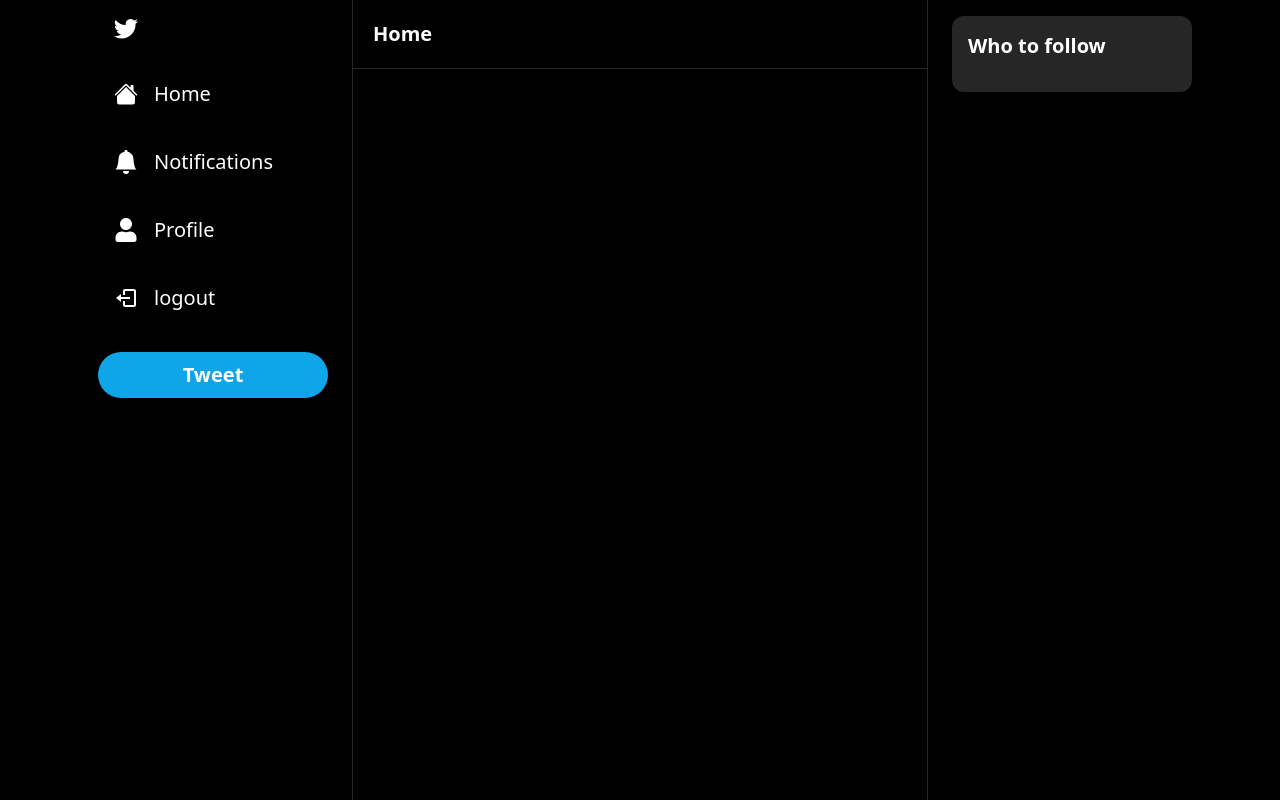
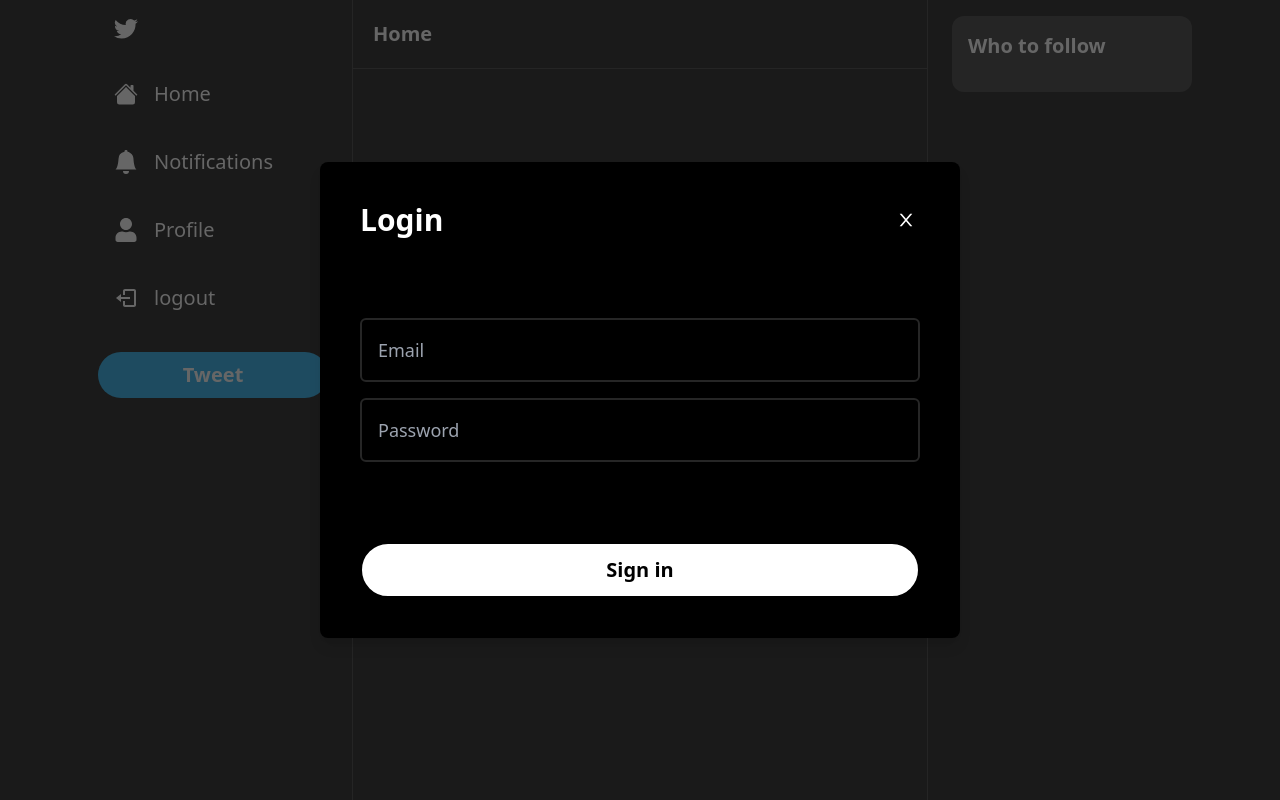
Before and after one commit to ParsaPeikani/twitter_clone, a Next.js app: page / in a window 1280 px wide. Built offline with nearby package versions, Linux system fonts and the light colour scheme.

Commit message:
Adding login modal without sign-in functionality yet

```diff
--- a/components/hooks/userLoginModal.tsx
+++ b/components/hooks/useLoginModal.tsx
@@ -7,7 +7,7 @@
 }
 
 const useLoginModal = create<LoginModalStore>((set) => ({
-  isOpen: false,
+  isOpen: true,
   onOpen: () => set({ isOpen: true }),
   onClose: () => set({ isOpen: false }),
 }));
--- /dev/null
+++ b/components/modals/LoginModal.tsx
@@ -0,0 +1,55 @@
+import { useCallback, useState } from "react";
+import useLoginModal from "../hooks/useLoginModal";
+import Input from "../Input";
+import Modal from "../Modal";
+
+const LoginModal = () => {
+  const LoginModal = useLoginModal();
+
+  const [email, setEmail] = useState("");
+  const [password, setPassword] = useState("");
+  const [isLoading, setIsLoading] = useState(false);
+
+  const onSubmit = useCallback(async () => {
+    try {
+      setIsLoading(true);
+      // TODO ADD LOGIN
+      LoginModal.onClose();
+    } catch (error) {
+      console.log(error);
+    } finally {
+      setIsLoading(false);
+    }
+  }, [LoginModal]);
+
+  const bodyContent = (
+    <div className="flex flex-col gap-4 ">
+      <Input
+        placeholder="Email"
+        onChange={(e) => setEmail(e.target.value)}
+        value={email}
+        disabled={isLoading}
+      />
+      <Input
+        placeholder="Password"
+        onChange={(e) => setPassword(e.target.value)}
+        value={password}
+        disabled={isLoading}
+      />
+    </div>
+  );
+
+  return (
+    <Modal
+      disabled={isLoading}
+      isOpen={LoginModal.isOpen}
+      title="Login"
+      actionLabel="Sign in"
+      onClose={LoginModal.onClose}
+      onSubmit={onSubmit}
+      body={bodyContent}
+    />
+  );
+};
+
+export default LoginModal;
--- a/pages/_app.tsx
+++ b/pages/_app.tsx
@@ -1,10 +1,12 @@
 import { Layout } from "@/components/Layout";
+import LoginModal from "@/components/modals/loginModal";
 import "@/styles/globals.css";
 import type { AppProps } from "next/app";
 
 export default function App({ Component, pageProps }: AppProps) {
   return (
     <>
+      <LoginModal />
       <Layout>
         <Component {...pageProps} />
       </Layout>
```
